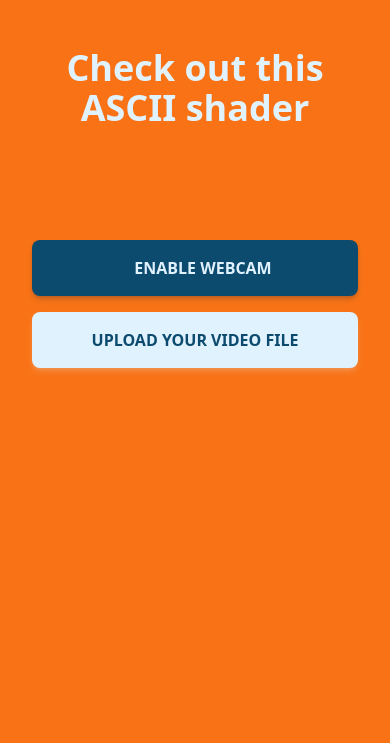
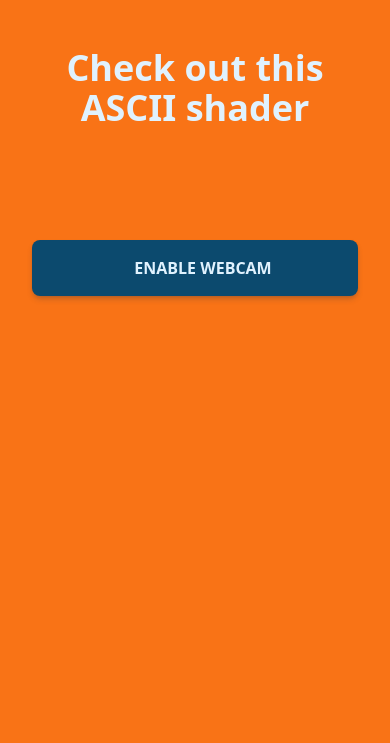
Before and after one commit to davidballester/ascii-web-shader, a website built with Parcel: page src/index.html in a window 390 px wide. Shown: the top 743 px of the page. Built offline with nearby package versions, Linux system fonts and the light colour scheme.

Commit message:
Hide upload video file button for mobile

```diff
--- a/src/index.html
+++ b/src/index.html
@@ -31,7 +31,7 @@
           </button>
           <div
             id="user-submitted-video-button"
-            class="rounded-lg text-md font-bold uppercase shadow-md shadow-sky-100/20 bg-sky-100 text-sky-900 w-full max-w-96 transition-all hover:shadow-lg hover:shadow-sky-100/40 active:opacity-[0.85] active:shadow-none aria-disabled:opacity-50 aria-disabled:shadow-none cursor-pointer leading-8"
+            class="rounded-lg text-md font-bold uppercase shadow-md shadow-sky-100/20 bg-sky-100 text-sky-900 w-full max-w-96 transition-all hover:shadow-lg hover:shadow-sky-100/40 active:opacity-[0.85] active:shadow-none aria-disabled:opacity-50 aria-disabled:shadow-none cursor-pointer leading-8 invisible lg:visible"
           >
             <label
               for="user-submitted-video"
@@ -54,6 +54,7 @@
                 id="video-template"
                 class="rounded bg-sky-100 shadow-md shadow-sky-950/20 border-t-4 border-r-4 border-l-4 border-b-[64px] border-sky-100 hidden invisible sm:visible absolute sm:relative top-0 left-0 w-full sm:w-[50%]"
                 playsinline
+                muted
               ></video>
               <canvas
                 id="canvas-template"
```
